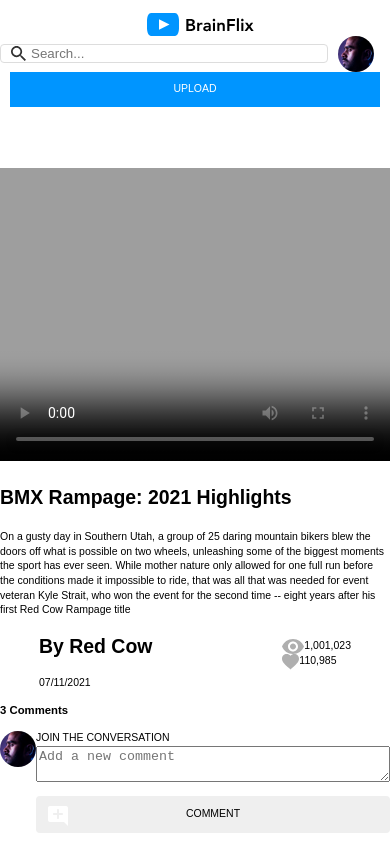
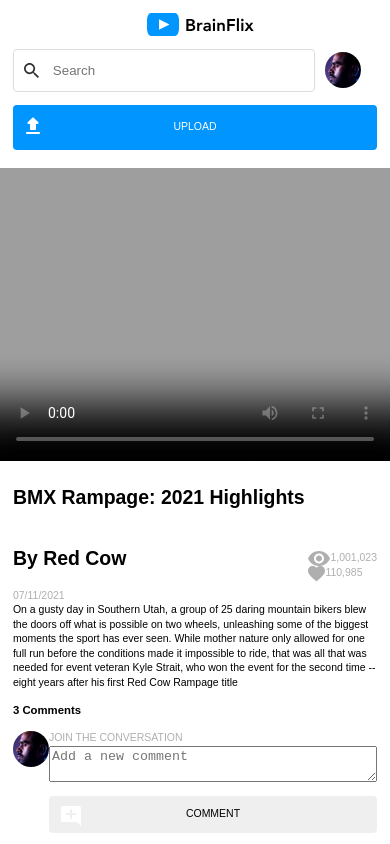
Before and after one commit to robbie-carragher/robbie-carragher-brainflix, a React (Vite) app: page / in a window 390 px wide. Shown: the top 844 px of the page. Built offline with nearby package versions, Linux system fonts and the light colour scheme.

Commit message:
Mobile style 70% complete

```diff
--- a/src/components/Comments/Comments.scss
+++ b/src/components/Comments/Comments.scss
@@ -27,13 +27,7 @@
         margin-bottom: 10px;
       }
 
-
-
-}
-
-
-
-.comments__submit-btn {
+      &__submit-btn {
         /* your existing button styles */
         display: flex;
         align-items: center;
@@ -49,7 +43,7 @@
         position: relative;
     }
 
-.comments__submit-btn::before {
+   &__submit-btn::before {
         content: url('./../../../src/assets/images/Icons/add_comment.svg'); /* Path to your icon */
         position: absolute;
         left: 10px; /* Adjust as needed for positioning */
@@ -59,16 +53,34 @@
         width: 20px; /* Adjust size as needed */
     }
 
-// .comments__innerText {
-//     /* your existing text styles, if any */
+}
+
+
+
+// .comments__submit-btn {
+//     /* your existing button styles */
+//     display: flex;
+//     align-items: center;
+//     justify-content: center;
+//     border: none;
+//     // background-color: #yourColor; /* Replace with your color */
+//     border-radius: 4px;
+//     width: 100%;
+//     box-sizing: border-box;
+//     margin-bottom: .66rem;
+//     height: 2.8rem;
+//     padding: 0 2.25rem;
+//     position: relative;
 // }
 
-// .comments-area__avatar-preview {
-//     width: 36px;
-//     height: 36px;
-//     border-radius: 50%;
-//     object-fit: cover;
-//     background-color: grey;
+// .comments__submit-btn::before {
+//     content: url('./../../../src/assets/images/Icons/add_comment.svg'); /* Path to your icon */
+//     position: absolute;
+//     left: 10px; /* Adjust as needed for positioning */
+//     top: 50%;
+//     transform: translateY(-50%);
+//     height: 20px; /* Adjust size as needed */
+//     width: 20px; /* Adjust size as needed */
 // }
 
 
@@ -96,3 +108,12 @@
     justify-content: space-between;
     align-items: center;
 }
+
+.comments-section {
+    padding: 0 1rem;
+}
+
+
+.comments__label {
+    color: #AFAFAF;
+}
--- a/src/components/Header/Header.jsx
+++ b/src/components/Header/Header.jsx
@@ -1,49 +1,4 @@
-// import "./Header.scss";
-// import "./../../styles/partials/_global.scss";
-// import avatarImage from "./../../../src/assets/images/Mohan-muruge.jpg";
-// import logoImage from "./../../../src/assets/images/Logo/BrainFlix-logo.svg";
 
-// // import FileUploadComponent from "../upload button";
-
-// const Header = () => {
-//   return (
-//     <header className="header">
-//       <nav className=" header__links--left">
-//         <a href="/"> <img src={logoImage} alt="Logo" className="header__links"></img></a>
-//       </nav>
-//       <div className="header__links header__links--right">
-//         <div className="header__search-container">
-//           <input type="search" id="search-box" placeholder="Search..." />
-//           <img src={avatarImage}  alt="Avatar Image" className="header__avatar-preview"></img>
-//         </div>
-//       </div>
-//       <div className="header__upload-btn">UPLOAD</div>
-
-//     </header>
-
-
-
-
-
-//     <header className="header2">
-//       <nav className=" header2__links--left">
-//         <a href="/"> <img src={logoImage} alt="Logo" className="header2__links"></img></a>
-//       </nav>
-//       <div className="header2__links header2__links--right">
-//         <div className="search-container">
-//           <input type="search" id="search-box" placeholder="Search..." />
-//         </div>
-
-//          <div className="header2__upload-btn">UPLOAD</div>
-
-//         <img src={avatarImage}  alt="Avatar Image" className="header2__avatar-preview"></img>
-
-//       </div>
-//     </header>
-//   );
-// };
-
-// export default Header;
 
 import "./Header.scss";
 import "./../../styles/partials/_global.scss";
@@ -61,7 +16,7 @@ const Header = () => {
         </nav>
         <div className="header__links header__links--right">
           <div className="header__search-container">
-            <input type="search" id="search-box" placeholder="Search..." />
+            <input type="search" id="search-box" placeholder="Search" />
             <img src={avatarImage}  alt="Avatar Image" className="header__avatar-preview"></img>
           </div>
         </div>
--- a/src/components/Header/Header.scss
+++ b/src/components/Header/Header.scss
@@ -12,6 +12,7 @@
   align-items: center;
   width: 100%;
   margin: 1rem auto 6rem auto;
+  padding: 0 1rem;
 
   @include tablet {
     display:none;
@@ -59,16 +60,15 @@
     display: flex;
     background: #0095ff;
     color: #ffffff;
-    padding: 1rem;
     display: flex;
     align-items: center;
     justify-content: center;
-    width: 95%;
-
-    padding: 10px 0;
+    width: 100%;
+    padding: 1.2rem 0;
     cursor: pointer;
     text-align: center;
     border: none;
+    border-radius: 4px;
   }
 
   #search-box {
@@ -81,6 +81,8 @@
     border-radius: 4px;
     width: 100%;
     margin-right: 10px;
+    padding: 1rem;
+    padding-left: 3rem;
   }
 
   &__links--right {
@@ -93,6 +95,7 @@
     display: flex;
     flex-grow: 1;
     align-items: center;
+    margin: 1rem 0 1rem 0;
   }
 }
 
@@ -143,9 +146,20 @@
 .header__upload-btn::before {
   content: url(/src/assets/images/Icons/upload.svg);
   position: absolute;
-  left: 10px;
-  top: 14.5%;
+  left: 1.6rem;
+  top: 9.6rem;
   transform: translateY(-50%);
   height: 20px;
   width: 20px;
 }
+
+
+#search-box::before {
+  content: url("./../../../src/assets/images/Icons/search.svg");
+  position: absolute;
+  left: 1.6rem;
+  top: 1rem;
+  transform: translateY(-50%);
+  height: 20px;
+  width: 20px;
+}
--- a/src/components/VideoList/VideoDetails.jsx
+++ b/src/components/VideoList/VideoDetails.jsx
@@ -15,8 +15,7 @@ export default function VideoDetails({ videoData }) {
   return (
     <section className="details">
       <h1>{title}</h1>
-      {/* <img src={image} alt="video" className="video-gallery__image" /> */}
-      <p className="details__description">{description}</p>
+      {/* <p className="details__description">{description}</p> */}
 
       <div className="details__inner-wrapper">
         <div className="details__left">
@@ -42,19 +41,7 @@ export default function VideoDetails({ videoData }) {
         </div>
       </div>
 
-      {/* Rest of your code */}
-
-      {/* <h2>More info</h2> */}
-
-      {/* {comments.length > 0 ? (
-        <ul>
-          {comments.map((comment) => {
-            return <li key={comment.id}>{comment.comment}</li>;
-          })}
-        </ul>
-      ) : (
-        "NO VIDEO DETAILS AVAIL"
-      )} */}
+      <p className="details__description">{description}</p>
     </section>
   );
 }
--- a/src/components/VideoList/VideoDetails.scss
+++ b/src/components/VideoList/VideoDetails.scss
@@ -1,15 +1,48 @@
-.details__inner-wrapper{
+@use "./../../../src/styles/partials/global" as *;
+@use "./../../../src/styles/partials/mixins" as *;
+@use "./../../../src/styles/partials/variables" as *;
+
+
+.details {
+padding: 0 1rem;
+
+   &__inner-wrapper{
         display: flex;
         flex-direction: row;
         justify-content: space-between;
         margin: 0 auto;
-    width: 80%;
+        // width: 80%;
         align-items: center;
     }
 
-
-.details__inner-data-wrap {
+    &__inner-data-wrap {
         display: flex;
         flex-direction: row;
 
     }
+
+    &__data {
+        color:$primary3;
+    }
+}
+
+
+
+
+
+
+// .details__inner-wrapper{
+//     display: flex;
+//     flex-direction: row;
+//     justify-content: space-between;
+//     margin: 0 auto;
+//     width: 80%;
+//     align-items: center;
+// }
+
+
+// .details__inner-data-wrap {
+//     display: flex;
+//     flex-direction: row;
+
+// }
```
Lines whose indentation alone changed are shown as unchanged.
